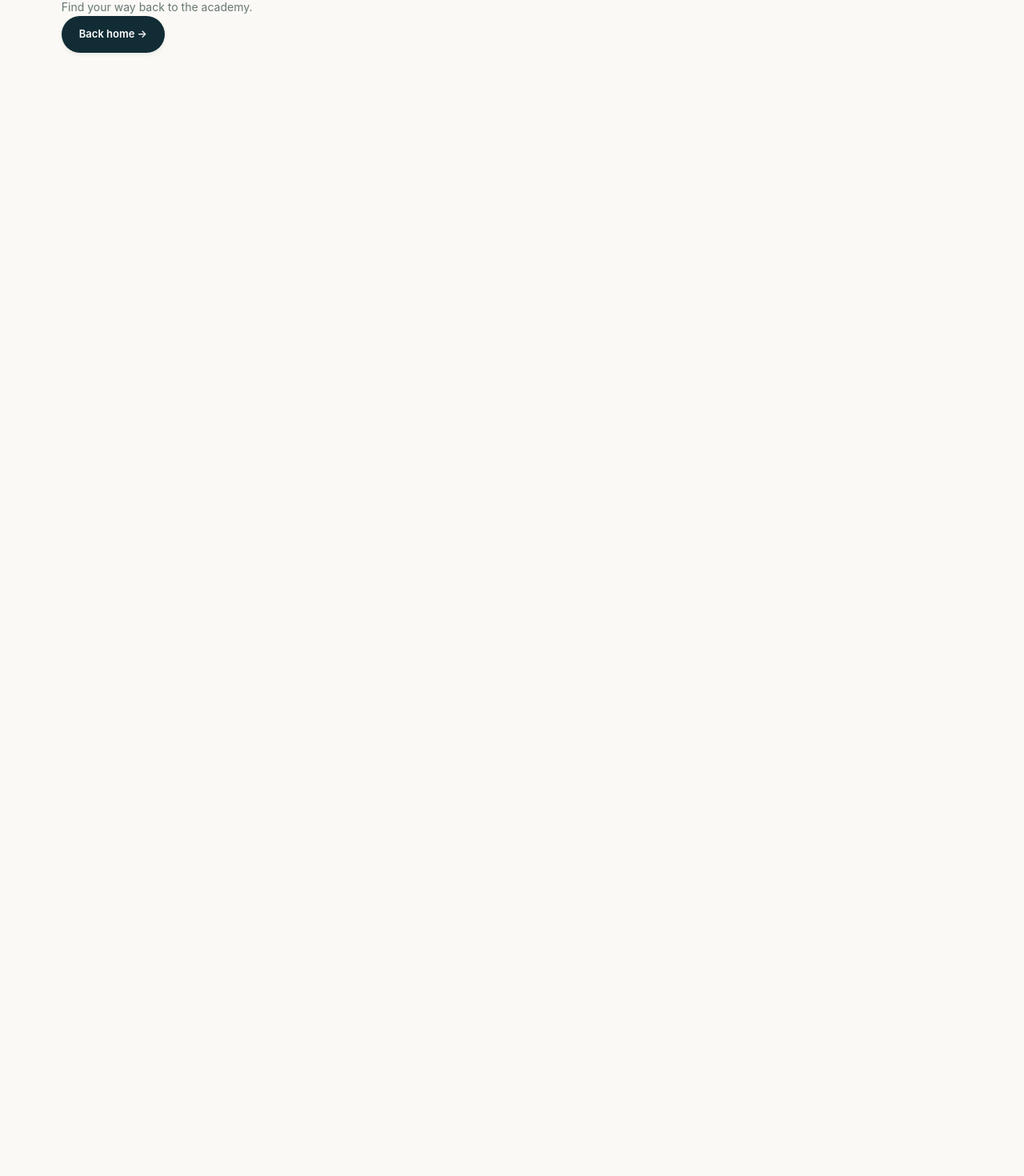
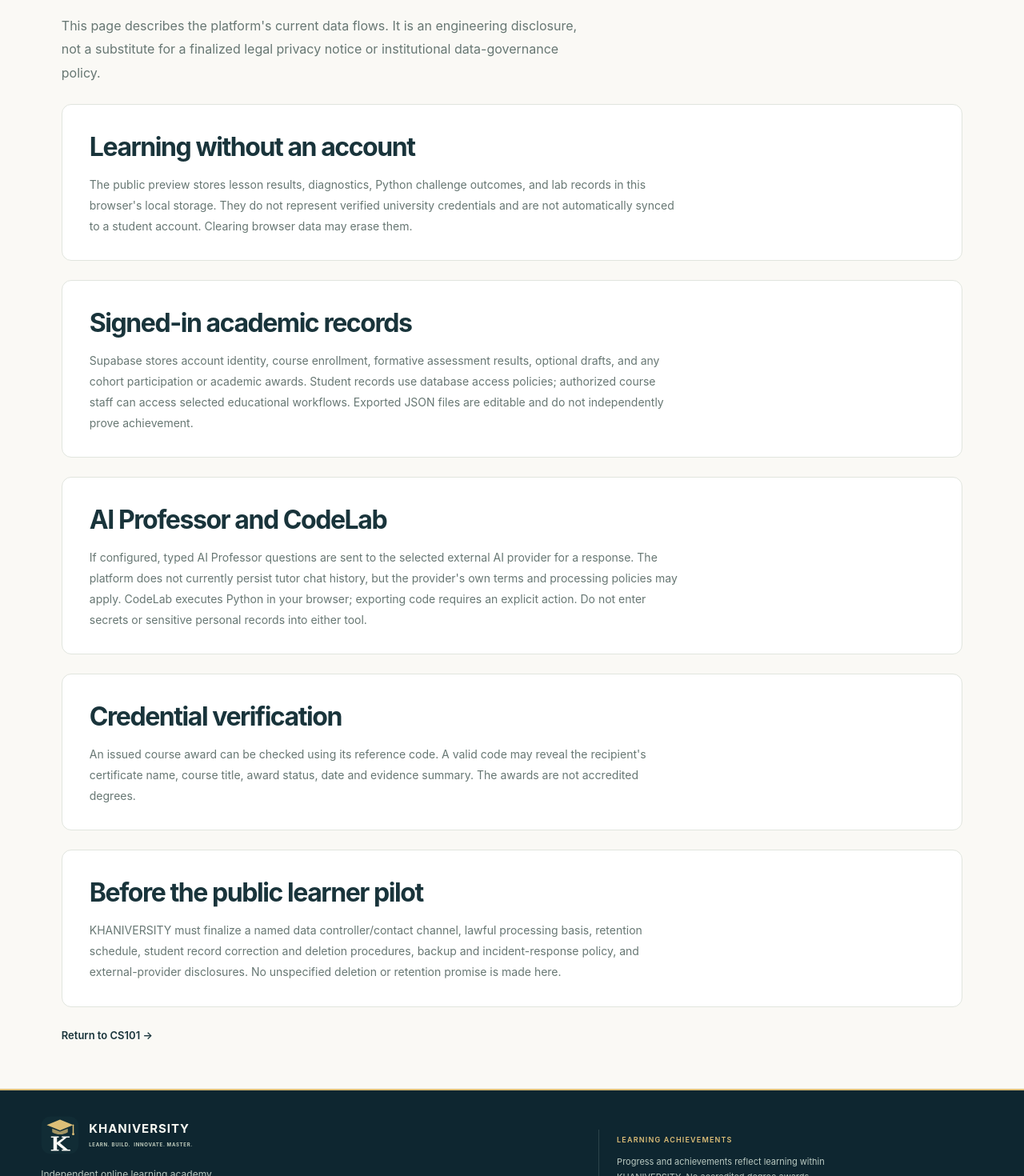
Before and after one commit to KuduKhan/khaniversity-platform, a Next.js app: page /privacy in a window 1280 px wide. Before the commit this address had no page. Shown: the part 240-1710 px from the top of the page at 80% size. Before the commit the page ends 800 px from the top, so only its background shows below. Built offline with nearby package versions, Linux system fonts and the light colour scheme.

Commit message:
docs(product): add transparent learner-data disclosure and privacy links

```diff
--- /dev/null
+++ b/src/app/privacy/page.tsx
@@ -0,0 +1,40 @@
+import Link from "next/link";
+import { PublicHeader, Footer } from "@/components/brand";
+
+export const metadata = {
+  title: "Learning data and privacy | KHANIVERSITY",
+  description: "An overview of KHANIVERSITY student learning data and local preview boundaries.",
+};
+
+export default function PrivacyPage() {
+  return <>
+    <PublicHeader />
+    <main id="main" className="section catalog-page">
+      <p className="eyebrow">STUDENT RIGHTS · RELEASE 0.2</p>
+      <h1>Your learning data matters.</h1>
+      <p className="lead">This page describes the platform's current data flows. It is an engineering disclosure, not a substitute for a finalized legal privacy notice or institutional data-governance policy.</p>
+      <section className="module-reading">
+        <h2>Learning without an account</h2>
+        <p>The public preview stores lesson results, diagnostics, Python challenge outcomes, and lab records in this browser's local storage. They do not represent verified university credentials and are not automatically synced to a student account. Clearing browser data may erase them.</p>
+      </section>
+      <section className="module-reading">
+        <h2>Signed-in academic records</h2>
+        <p>Supabase stores account identity, course enrollment, formative assessment results, optional drafts, and any cohort participation or academic awards. Student records use database access policies; authorized course staff can access selected educational workflows. Exported JSON files are editable and do not independently prove achievement.</p>
+      </section>
+      <section className="module-reading">
+        <h2>AI Professor and CodeLab</h2>
+        <p>If configured, typed AI Professor questions are sent to the selected external AI provider for a response. The platform does not currently persist tutor chat history, but the provider's own terms and processing policies may apply. CodeLab executes Python in your browser; exporting code requires an explicit action. Do not enter secrets or sensitive personal records into either tool.</p>
+      </section>
+      <section className="module-reading">
+        <h2>Credential verification</h2>
+        <p>An issued course award can be checked using its reference code. A valid code may reveal the recipient's certificate name, course title, award status, date and evidence summary. The awards are not accredited degrees.</p>
+      </section>
+      <section className="module-reading">
+        <h2>Before the public learner pilot</h2>
+        <p>KHANIVERSITY must finalize a named data controller/contact channel, lawful processing basis, retention schedule, student record correction and deletion procedures, backup and incident-response policy, and external-provider disclosures. No unspecified deletion or retention promise is made here.</p>
+      </section>
+      <Link className="text-link" href="/catalog/cs101">Return to CS101 →</Link>
+    </main>
+    <Footer />
+  </>;
+}
--- a/src/app/signin/page.tsx
+++ b/src/app/signin/page.tsx
@@ -41,7 +41,7 @@
           </Link>
           <p className="fine">
             Preview progress is saved on this device. No account or personal
-            details required.
+            details required. <Link href="/privacy">How learning data is handled</Link>.
           </p>
         </section>
       </main>
--- a/src/components/brand.tsx
+++ b/src/components/brand.tsx
@@ -65,6 +65,7 @@
       </aside>
       <div className="footer-bottom">
         <small>© {new Date().getFullYear()} KHANIVERSITY</small>
+        <Link href="/privacy">Learning data & privacy</Link>
         <span>Virtual University</span>
       </div>
     </footer>
```
Also changed, not shown: 2 other files (tests, documents, lock files or other folders).
